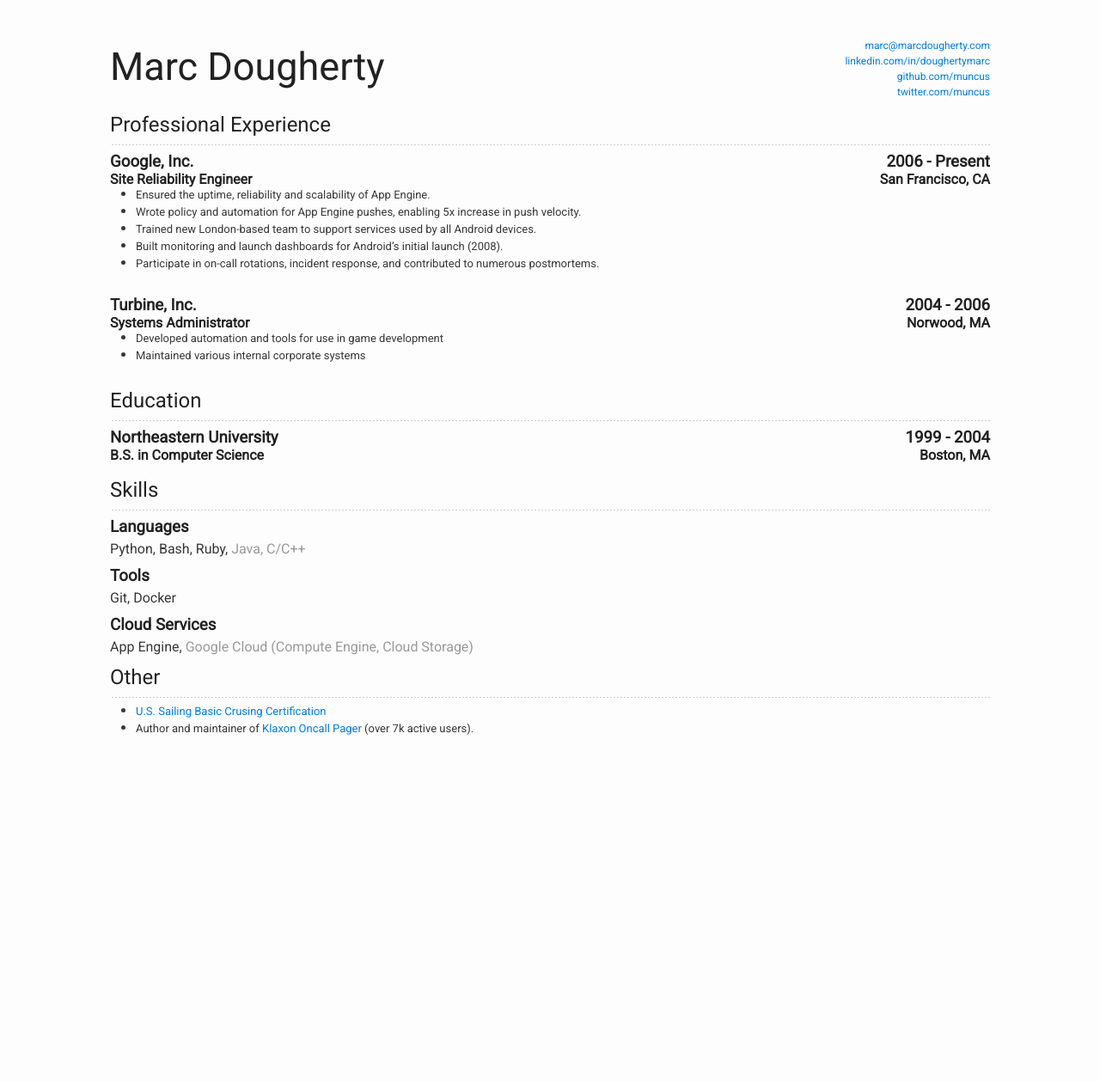
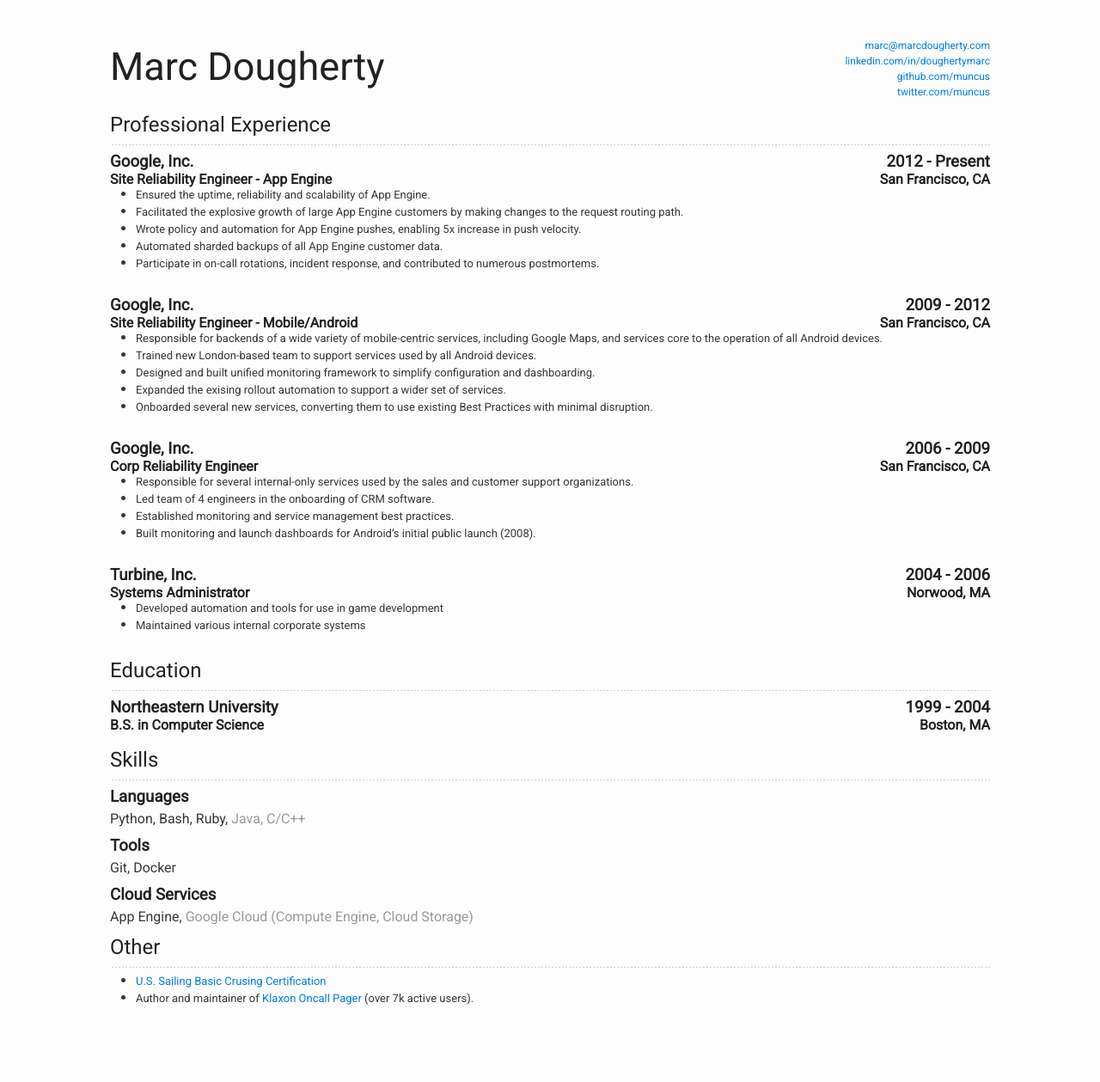
Before and after one commit to marcdougherty/marcdougherty.github.io, a Jekyll site: the page built from resume-plain.html, in a window 1280 px wide. Shown: the whole page at 86% size. Built offline with Jekyll 4.4.1, drawn with Linux system fonts in a browser that asks for light colours; before the commit the page ends 945 px from its top, so only the background shows below that.

Commit message:
separate goog time into 3 different jobs.

```diff
--- a/_data/resume/professional.yml
+++ b/_data/resume/professional.yml
@@ -1,13 +1,40 @@
 - org: Google, Inc.
-  role: Site Reliability Engineer
+  role: Site Reliability Engineer - App Engine
   location: San Francisco, CA
-  when: 2006 - Present
+  when: 2012 - Present
   bullets:
-    - 'Ensured the uptime, reliability and scalability of App Engine.'
-    - 'Wrote policy and automation for App Engine pushes, enabling 5x increase in push velocity.'
-    - 'Trained new London-based team to support services used by all Android devices.'
-    - "Built monitoring and launch dashboards for Android's initial launch (2008)."
-    - 'Participate in on-call rotations, incident response, and contributed to numerous postmortems.'
+    - Ensured the uptime, reliability and scalability of App Engine.
+    - Facilitated the explosive growth of large App Engine customers by making
+      changes to the request routing path.
+    - Wrote policy and automation for App Engine pushes, enabling 5x increase
+      in push velocity.
+    - Automated sharded backups of all App Engine customer data.
+    - Participate in on-call rotations, incident response, and contributed to
+      numerous postmortems.
+
+- org: Google, Inc.
+  role: Site Reliability Engineer - Mobile/Android
+  location: San Francisco, CA
+  when: 2009 - 2012
+  bullets:
+    - Responsible for backends of a wide variety of mobile-centric services,
+      including Google Maps, and services core to the operation of all Android
+      devices.
+    - Trained new London-based team to support services used by all Android devices.
+    - Designed and built unified monitoring framework to simplify configuration and dashboarding.
+    - Expanded the exising rollout automation to support a wider set of services.
+    - Onboarded several new services, converting them to use existing Best Practices with minimal disruption.
+
+- org: Google, Inc.
+  role: Corp Reliability Engineer
+  location: San Francisco, CA
+  when: 2006 - 2009
+  bullets:
+    - Responsible for several internal-only services used by the sales and
+      customer support organizations.
+    - Led team of 4 engineers in the onboarding of CRM software.
+    - Established monitoring and service management best practices.
+    - Built monitoring and launch dashboards for Android's initial public launch (2008).
 
 - org: Turbine, Inc.
   role: Systems Administrator
```
